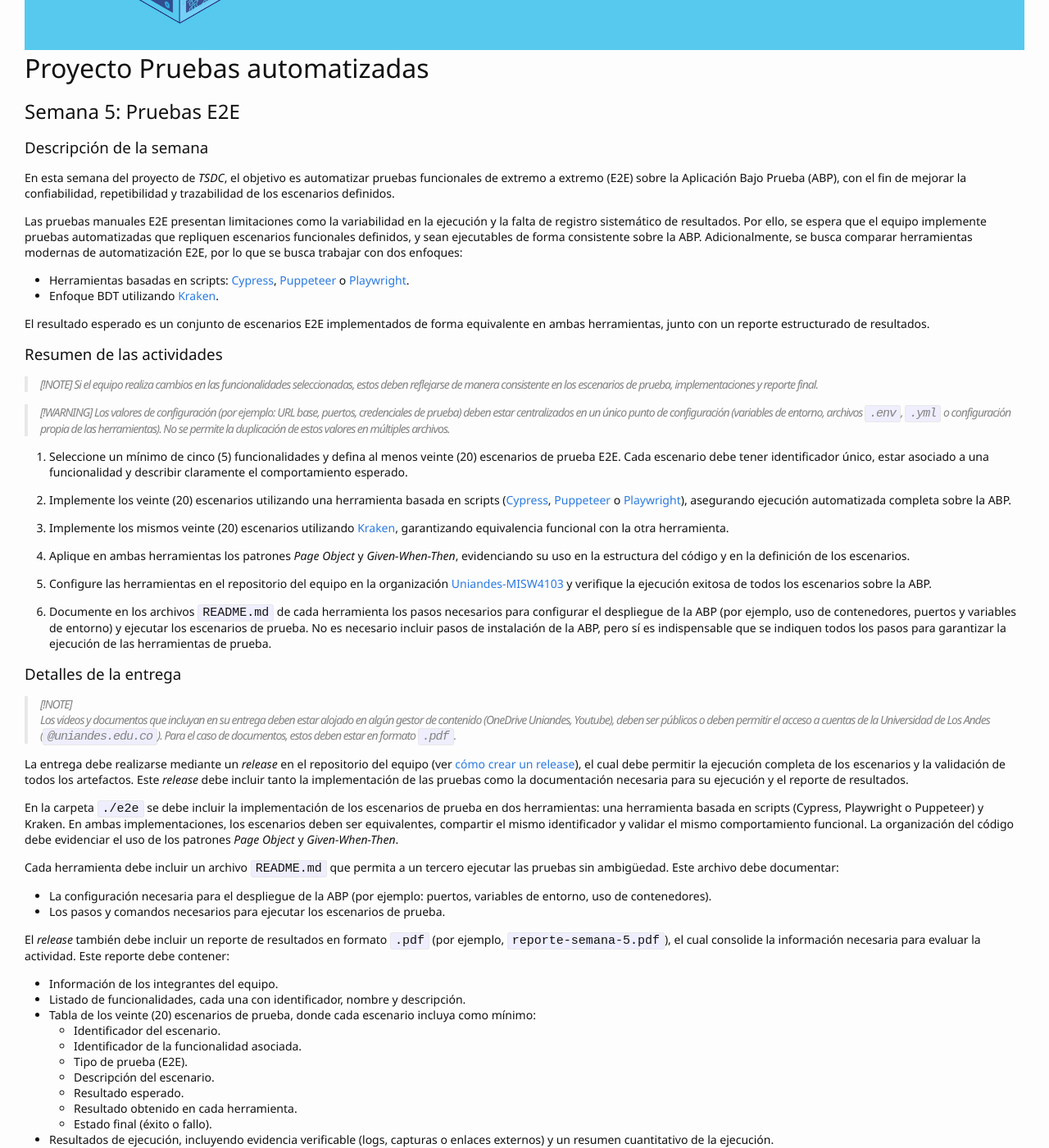
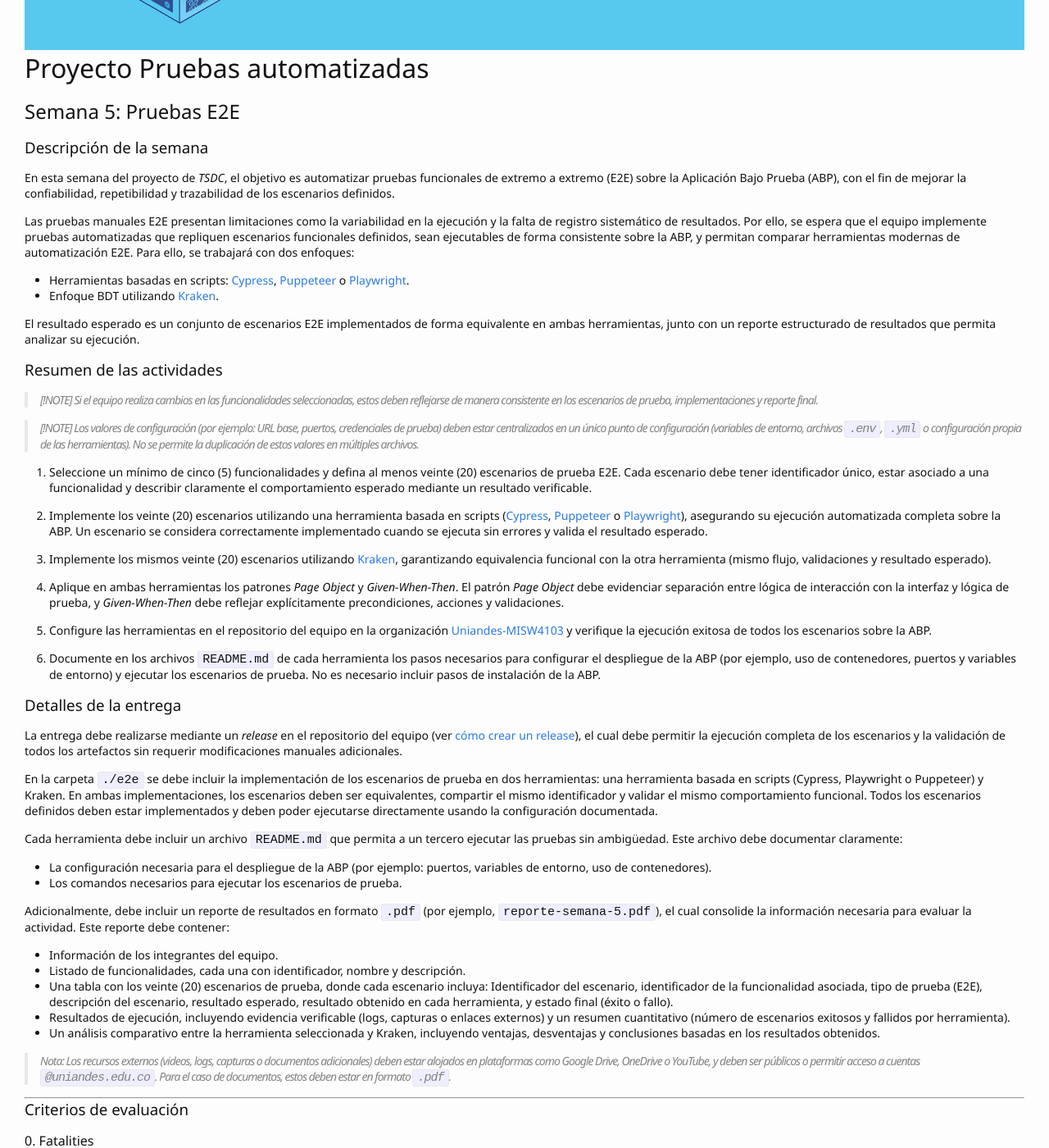
Before and after one commit to TiCSw/mt1_guias_pruebas, a Jekyll site: the page built from docs/semanas/semana5.md, in a window 1280 px wide and 1400 px high, scrolled down 255 px. Shown: the whole window at 82% size. Built offline with Jekyll 4.4.1, drawn with Linux system fonts in a browser that asks for light colours; some web fonts are replaced; our own code applies the rules of GitHub Pages for plain Markdown files; comment, search, counter and statistics services are not loaded; some of the changed text lies outside the part shown.

Commit message:
Update semana5.md

```diff
--- a/docs/semanas/semana5.md
+++ b/docs/semanas/semana5.md
@@ -6,12 +6,12 @@
 
 En esta semana del proyecto de *TSDC*, el objetivo es automatizar pruebas funcionales de extremo a extremo (E2E) sobre la Aplicación Bajo Prueba (ABP), con el fin de mejorar la confiabilidad, repetibilidad y trazabilidad de los escenarios definidos.
 
-Las pruebas manuales E2E presentan limitaciones como la variabilidad en la ejecución y la falta de registro sistemático de resultados. Por ello, se espera que el equipo implemente pruebas automatizadas que repliquen escenarios funcionales definidos, y sean ejecutables de forma consistente sobre la ABP. Adicionalmente, se busca comparar herramientas modernas de automatización E2E, por lo que se busca trabajar con dos enfoques:
+Las pruebas manuales E2E presentan limitaciones como la variabilidad en la ejecución y la falta de registro sistemático de resultados. Por ello, se espera que el equipo implemente pruebas automatizadas que repliquen escenarios funcionales definidos, sean ejecutables de forma consistente sobre la ABP, y permitan comparar herramientas modernas de automatización E2E. Para ello, se trabajará con dos enfoques:
 
 - Herramientas basadas en scripts: [Cypress](https://www.cypress.io), [Puppeteer](https://pptr.dev) o [Playwright](https://playwright.dev).
 - Enfoque BDT utilizando [Kraken](https://thesoftwaredesignlab.github.io/Kraken/).
 
-El resultado esperado es un conjunto de escenarios E2E implementados de forma equivalente en ambas herramientas, junto con un reporte estructurado de resultados.
+El resultado esperado es un conjunto de escenarios E2E implementados de forma equivalente en ambas herramientas, junto con un reporte estructurado de resultados que permita analizar su ejecución.
 
 
 ### Resumen de las actividades
@@ -19,59 +19,46 @@
 > [!NOTE]
 > Si el equipo realiza cambios en las funcionalidades seleccionadas, estos deben reflejarse de manera consistente en los escenarios de prueba, implementaciones y reporte final.
 
-> [!WARNING]
+> [!NOTE]
 > Los valores de configuración (por ejemplo: URL base, puertos, credenciales de prueba) deben estar centralizados en un único punto de configuración (variables de entorno, archivos `.env`, `.yml` o configuración propia de las herramientas). No se permite la duplicación de estos valores en múltiples archivos.
 
-1. Seleccione un mínimo de cinco (5) funcionalidades y defina al menos veinte (20) escenarios de prueba E2E. Cada escenario debe tener identificador único, estar asociado a una funcionalidad y describir claramente el comportamiento esperado.
+1. Seleccione un mínimo de cinco (5) funcionalidades y defina al menos veinte (20) escenarios de prueba E2E. Cada escenario debe tener identificador único, estar asociado a una funcionalidad y describir claramente el comportamiento esperado mediante un resultado verificable.
 
-2. Implemente los veinte (20) escenarios utilizando una herramienta basada en scripts ([Cypress](https://www.cypress.io), [Puppeteer](https://pptr.dev) o [Playwright](https://playwright.dev)), asegurando ejecución automatizada completa sobre la ABP.
+2. Implemente los veinte (20) escenarios utilizando una herramienta basada en scripts ([Cypress](https://www.cypress.io), [Puppeteer](https://pptr.dev) o [Playwright](https://playwright.dev)), asegurando su ejecución automatizada completa sobre la ABP. Un escenario se considera correctamente implementado cuando se ejecuta sin errores y valida el resultado esperado.
 
-3. Implemente los mismos veinte (20) escenarios utilizando [Kraken](https://thesoftwaredesignlab.github.io/Kraken/), garantizando equivalencia funcional con la otra herramienta.
+3. Implemente los mismos veinte (20) escenarios utilizando [Kraken](https://thesoftwaredesignlab.github.io/Kraken/), garantizando equivalencia funcional con la otra herramienta (mismo flujo, validaciones y resultado esperado).
 
-4. Aplique en ambas herramientas los patrones _Page Object_ y _Given-When-Then_, evidenciando su uso en la estructura del código y en la definición de los escenarios.
+4. Aplique en ambas herramientas los patrones _Page Object_ y _Given-When-Then_. El patrón _Page Object_ debe evidenciar separación entre lógica de interacción con la interfaz y lógica de prueba, y _Given-When-Then_ debe reflejar explícitamente precondiciones, acciones y validaciones.
 
 5. Configure las herramientas en el repositorio del equipo en la organización [Uniandes-MISW4103](https://github.com/orgs/Uniandes-MISW4103/) y verifique la ejecución exitosa de todos los escenarios sobre la ABP.
 
-6. Documente en los archivos `README.md` de cada herramienta los pasos necesarios para configurar el despliegue de la ABP (por ejemplo, uso de contenedores, puertos y variables de entorno) y ejecutar los escenarios de prueba. No es necesario incluir pasos de instalación de la ABP, pero sí es indispensable que se indiquen todos los pasos para garantizar la ejecución de las herramientas de prueba.
+6. Documente en los archivos `README.md` de cada herramienta los pasos necesarios para configurar el despliegue de la ABP (por ejemplo, uso de contenedores, puertos y variables de entorno) y ejecutar los escenarios de prueba. No es necesario incluir pasos de instalación de la ABP.
 
 
 ### Detalles de la entrega
 
-> [!NOTE]
-> Los videos y documentos que incluyan en su entrega deben estar alojado en algún gestor de contenido (OneDrive Uniandes, Youtube), deben ser públicos o deben permitir el acceso a cuentas de la Universidad de Los Andes (`@uniandes.edu.co`). Para el caso de documentos, estos deben estar en formato `.pdf`.
+La entrega debe realizarse mediante un _release_ en el repositorio del equipo (ver [cómo crear un release](https://docs.github.com/en/repositories/releasing-projects-on-github/managing-releases-in-a-repository#creating-a-release)), el cual debe permitir la ejecución completa de los escenarios y la validación de todos los artefactos sin requerir modificaciones manuales adicionales.
 
+En la carpeta `./e2e` se debe incluir la implementación de los escenarios de prueba en dos herramientas: una herramienta basada en scripts (Cypress, Playwright o Puppeteer) y Kraken. En ambas implementaciones, los escenarios deben ser equivalentes, compartir el mismo identificador y validar el mismo comportamiento funcional. Todos los escenarios definidos deben estar implementados y deben poder ejecutarse directamente usando la configuración documentada.
 
-La entrega debe realizarse mediante un _release_ en el repositorio del equipo (ver [cómo crear un release](https://docs.github.com/en/repositories/releasing-projects-on-github/managing-releases-in-a-repository#creating-a-release)), el cual debe permitir la ejecución completa de los escenarios y la validación de todos los artefactos. Este _release_ debe incluir tanto la implementación de las pruebas como la documentación necesaria para su ejecución y el reporte de resultados.
-
-En la carpeta `./e2e` se debe incluir la implementación de los escenarios de prueba en dos herramientas: una herramienta basada en scripts (Cypress, Playwright o Puppeteer) y Kraken. En ambas implementaciones, los escenarios deben ser equivalentes, compartir el mismo identificador y validar el mismo comportamiento funcional. La organización del código debe evidenciar el uso de los patrones _Page Object_ y _Given-When-Then_.
-
-Cada herramienta debe incluir un archivo `README.md` que permita a un tercero ejecutar las pruebas sin ambigüedad. Este archivo debe documentar:
+Cada herramienta debe incluir un archivo `README.md` que permita a un tercero ejecutar las pruebas sin ambigüedad. Este archivo debe documentar claramente:
 
 - La configuración necesaria para el despliegue de la ABP (por ejemplo: puertos, variables de entorno, uso de contenedores).
-- Los pasos y comandos necesarios para ejecutar los escenarios de prueba.
+- Los comandos necesarios para ejecutar los escenarios de prueba.
 
-El _release_ también debe incluir un reporte de resultados en formato `.pdf` (por ejemplo, `reporte-semana-5.pdf`), el cual consolide la información necesaria para evaluar la actividad. Este reporte debe contener:
+Adicionalmente, debe incluir un reporte de resultados en formato `.pdf` (por ejemplo, `reporte-semana-5.pdf`), el cual consolide la información necesaria para evaluar la actividad. Este reporte debe contener:
 
 - Información de los integrantes del equipo.
 - Listado de funcionalidades, cada una con identificador, nombre y descripción.
-- Tabla de los veinte (20) escenarios de prueba, donde cada escenario incluya como mínimo:
-  - Identificador del escenario.
-  - Identificador de la funcionalidad asociada.
-  - Tipo de prueba (E2E).
-  - Descripción del escenario.
-  - Resultado esperado.
-  - Resultado obtenido en cada herramienta.
-  - Estado final (éxito o fallo).
-- Resultados de ejecución, incluyendo evidencia verificable (logs, capturas o enlaces externos) y un resumen cuantitativo de la ejecución.
-- Análisis comparativo entre la herramienta seleccionada y Kraken, incluyendo ventajas, desventajas y conclusiones basadas en la ejecución realizada.
+- Una tabla con los veinte (20) escenarios de prueba, donde cada escenario incluya: Identificador del escenario, identificador de la funcionalidad asociada, tipo de prueba (E2E), descripción del escenario, resultado esperado, resultado obtenido en cada herramienta, y estado final (éxito o fallo).
+- Resultados de ejecución, incluyendo evidencia verificable (logs, capturas o enlaces externos) y un resumen cuantitativo (número de escenarios exitosos y fallidos por herramienta).
+- Un análisis comparativo entre la herramienta seleccionada y Kraken, incluyendo ventajas, desventajas y conclusiones basadas en los resultados obtenidos.
+
+> _Nota_: Los recursos externos (videos, logs, capturas o documentos adicionales) deben estar alojados en plataformas como Google Drive, OneDrive o YouTube, y deben ser públicos o permitir acceso a cuentas `@uniandes.edu.co`. Para el caso de documentos, estos deben estar en formato `.pdf`.
 
 ---
 
 ### Criterios de evaluación
-
-> [!NOTE]
-> La evaluación se realizará con base en la completitud, coherencia interna, trazabilidad explícita y evidencia verificable de cada uno de los criterios definidos en esta rúbrica.
-> Entregas por fuera del horario establecido puede incurrir en una penalización sobre la calificación final de la actividad.
 
 #### 0. Fatalities
 
@@ -84,23 +71,23 @@
 
 #### 1. Implementación en herramienta basada en scripts **[40 puntos]**
 
-- Se implementan y ejecutan correctamente veinte (20) escenarios E2E. (1 punto por escenario) **[20 puntos]**
+- Se implementan y ejecutan correctamente veinte (20) escenarios E2E, cada uno sin errores y validando su resultado esperado. (1 punto por escenario) **[20 puntos]**
 - Cada escenario tiene identificador único y consistente con el reporte. (0.5 puntos por escenario) **[10 puntos]**
-- Uso correcto del patrón _Page Object_. **[5 puntos]**
-- Uso correcto del patrón _Given-When-Then_. **[5 puntos]**
+- Uso correcto del patrón _Page Object_, evidenciado en la separación entre lógica de interfaz y lógica de prueba. **[5 puntos]**
+- Uso correcto del patrón _Given-When-Then_, evidenciado en la estructura de los escenarios. **[5 puntos]**
 
 
 #### 2. Implementación en Kraken **[40 puntos]**
 
-- Se implementan y ejecutan correctamente veinte (20) escenarios equivalentes. (1 punto por escenario) **[20 puntos]**
-- Identificadores consistentes entre herramientas y reporte. (0.5 puntos por escenario) **[10 puntos]**
-- Uso correcto del patrón _Page Object_. **[5 puntos]**
-- Uso correcto del enfoque _Given-When-Then_. **[5 puntos]**
+- Se implementan y ejecutan correctamente veinte (20) escenarios equivalentes a los de la otra herramienta. (1 punto por escenario) **[20 puntos]**
+- Cada escenario tiene identificador único y consistente con el reporte. (0.5 puntos por escenario) **[10 puntos]**
+- Uso correcto del patrón _Page Object_, evidenciado en la separación entre lógica de interfaz y lógica de prueba. **[5 puntos]**
+- Uso correcto del patrón _Given-When-Then_, evidenciado en la estructura de los escenarios. **[5 puntos]**
 
 
 #### 3. Reporte de resultados **[20 puntos]**
 
 - Lista de mínimo cinco (5) funcionalidades completas. (1 punto por funcionalidad) **[5 puntos]**
-- Tabla de veinte (20) escenarios con todos los campos requeridos y trazabilidad completa. (0.25 puntos por escenario) **[5 puntos]**
-- Resultados de ejecución documentados en ambas herramientas (incluye estado y evidencia verificable). **[5 puntos]**
-- Análisis comparativo claro, estructurado y basado en la ejecución real de las herramientas. **[5 puntos]**
+- Tabla de veinte (20) escenarios completa y consistente con las implementaciones. (0.25 puntos por escenario) **[5 puntos]**
+- Resultados de ejecución documentados para cada escenario en ambas herramientas, con evidencia verificable. **[5 puntos]**
+- Análisis comparativo basado en los resultados obtenidos. **[5 puntos]**
```
